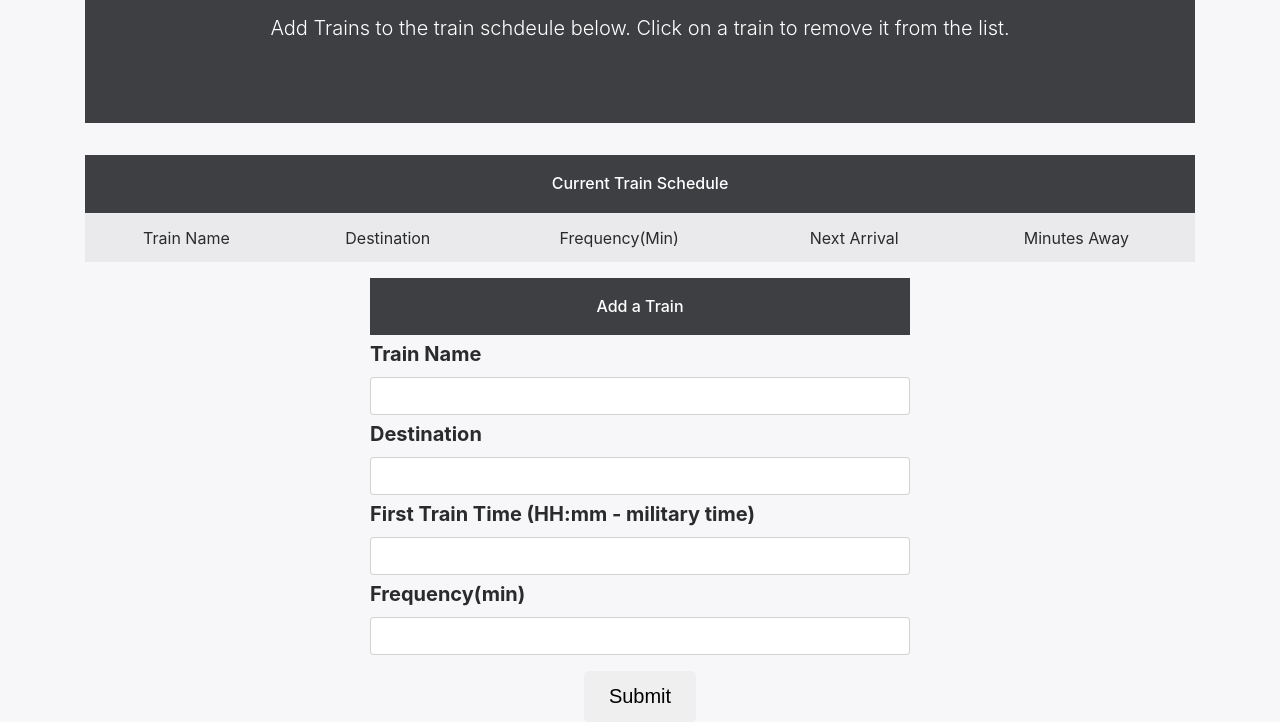
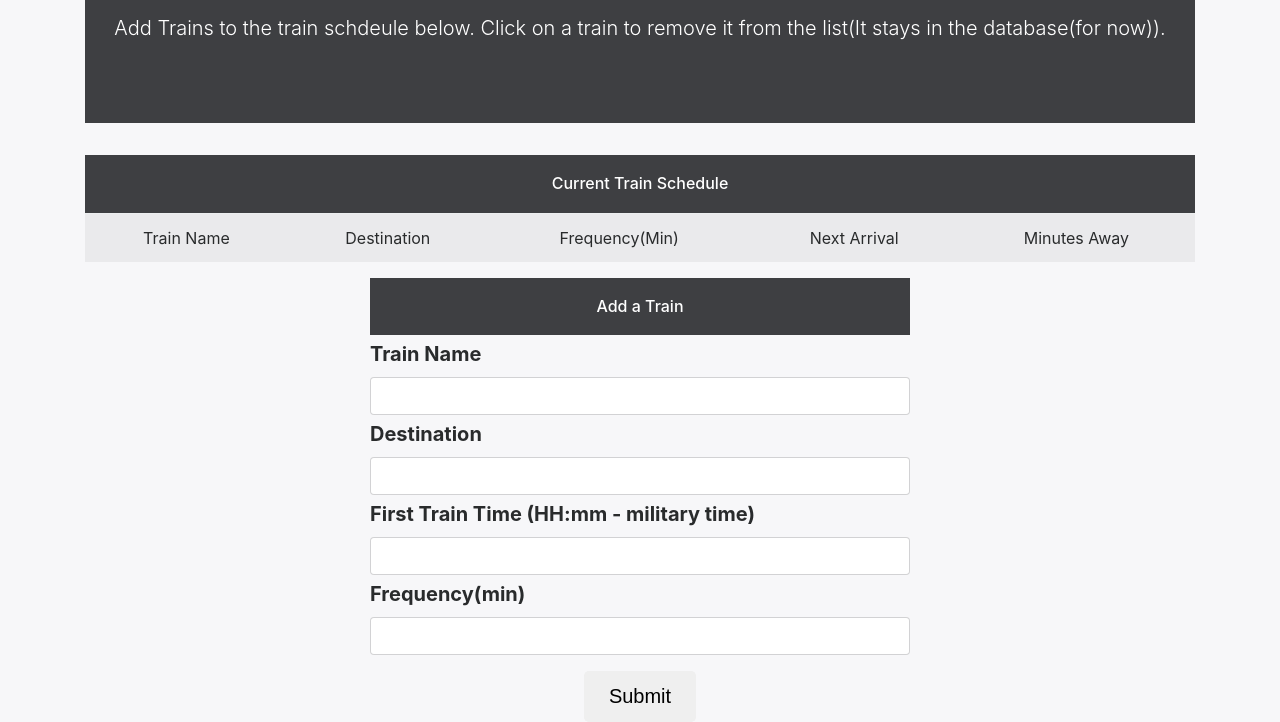
Before and after one commit to CoolCodeGuy351/TrainScheduler, a plain HTML site: page index.html in a window 1280 px wide. Shown: the part 184-906 px from the top of the page. Drawn offline with nearby package versions, Linux system fonts and the light colour scheme; no server answers; a script that the page names is missing.

```diff
--- a/index.html
+++ b/index.html
@@ -27,7 +27,7 @@
 			  <div class="container text-center">
 			    <h1 class="display-3">Best Train Scheduler</h1>
 			    <p class="lead">North America</p>
-			    <p id="directions" class="lead">Add Trains to the train schdeule below. Click on a train to remove it from the list.</p>
+			    <p id="directions" class="lead">Add Trains to the train schdeule below. Click on a train to remove it from the list(It stays in the database(for now)).</p>
 			  </div>
 			</div>
 		</div>
```
